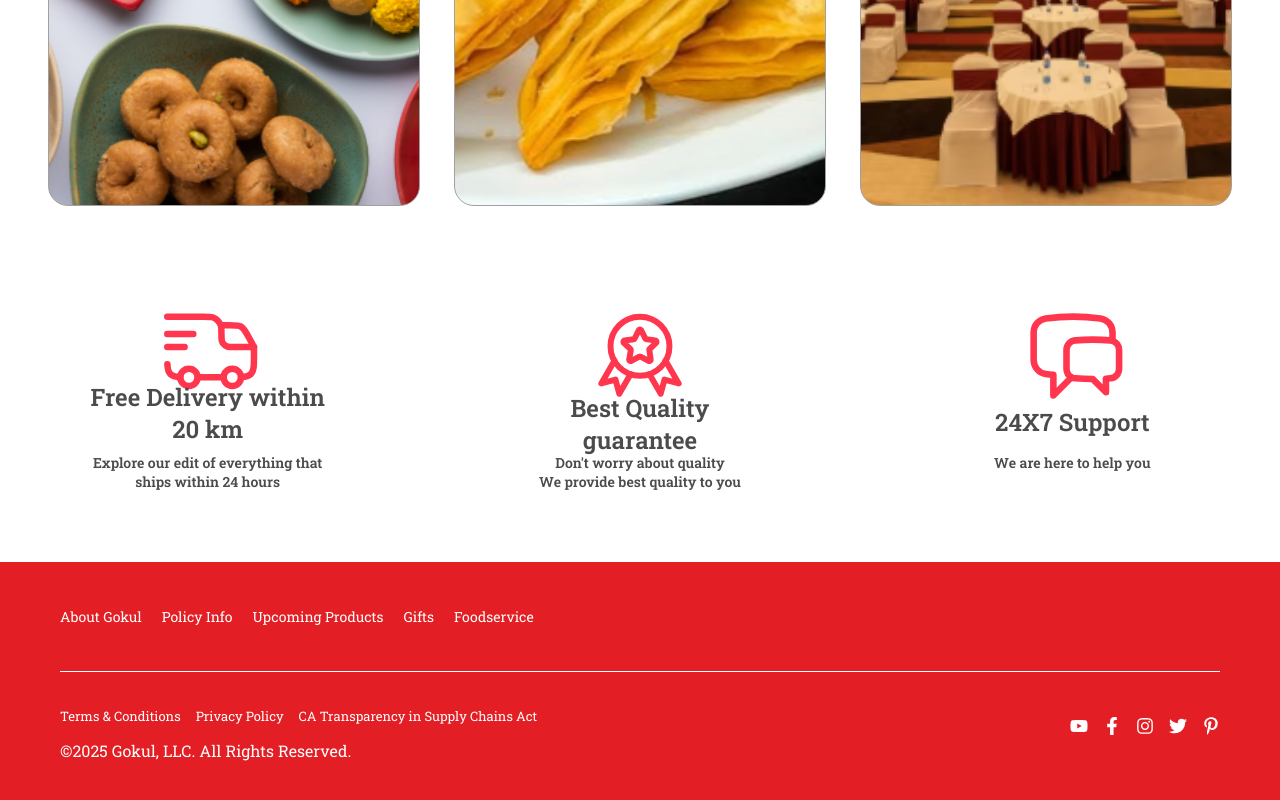
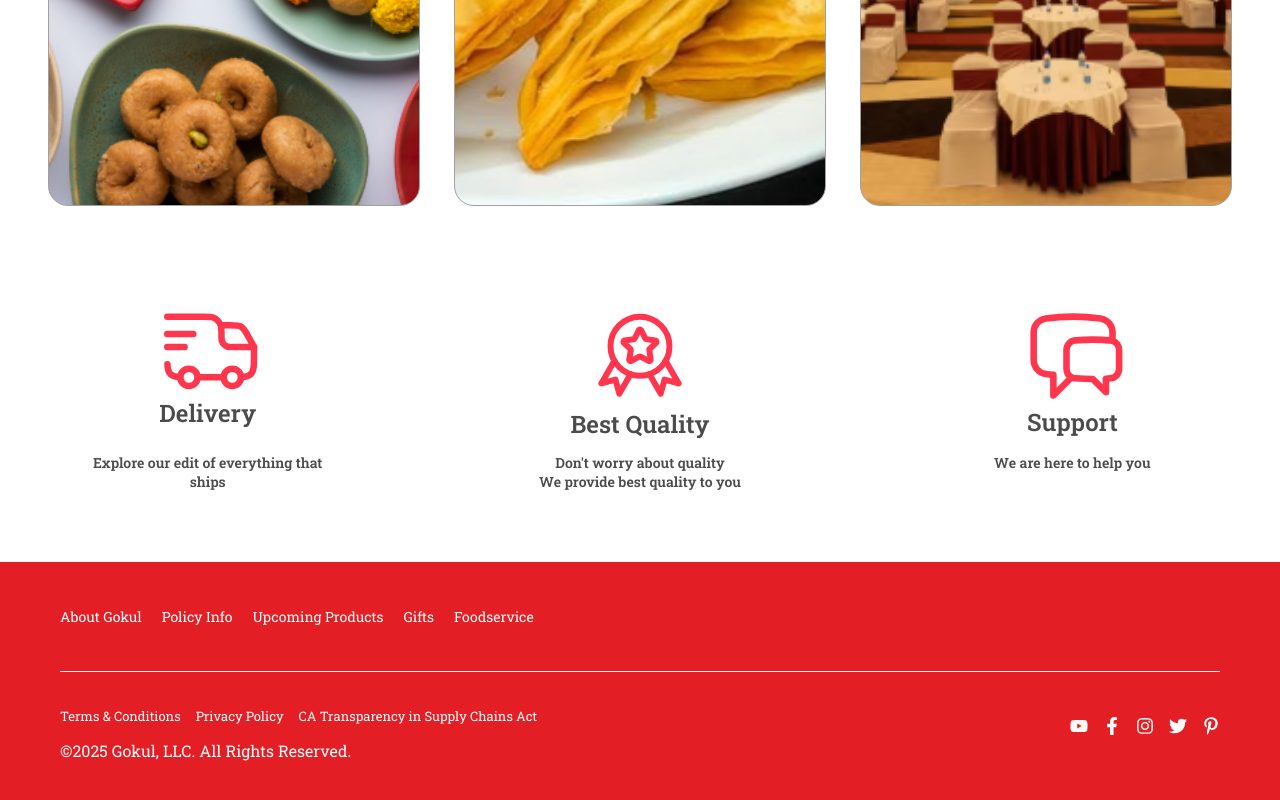
Before and after one commit to ranabadal/Gokul_personal, a React (Create React App) app in the folder client/: page /about in a window 1280 px wide. Shown: the part 2255-3055 px from the top of the page. Built offline with nearby package versions, Linux system fonts and the light colour scheme; a web font is replaced by a local one.

Commit message:
buttons fixed

```diff
--- a/client/src/components/facilities/facilities.jsx
+++ b/client/src/components/facilities/facilities.jsx
@@ -15,12 +15,12 @@ const Facilities = () => {
                 </div>
                 <div className={styles.facilities_section_left_mid}>
                     <span>
-                    Free Delivery within 20 km
+                    Delivery
                     </span>
                 </div>
                 <div className={styles.facilities_section_left_bottom}>
                     <span>
-                    Explore our edit of everything that ships within 24 hours
+                    Explore our edit of everything that ships
                     </span>
                 </div>
 
@@ -32,7 +32,7 @@ const Facilities = () => {
                 </div>
                 <div className={styles.facilities_section_middle_mid}>
                     <span>
-                     Best Quality guarantee
+                     Best Quality
                     </span>
                 </div>
                 <div className={styles.facilities_section_middle_bottom}>
@@ -48,7 +48,7 @@ const Facilities = () => {
                 </div>
                 <div className={styles.facilities_section_right_mid}>
                     <span>
-                    24X7 Support
+                  Support
                     </span>
                 </div>
                 <div className={styles.facilities_section_right_bottom}>
--- a/client/src/components/hero_section/hero_section.jsx
+++ b/client/src/components/hero_section/hero_section.jsx
@@ -217,17 +217,23 @@ const HeroSection = () => {
 
 
                         </p>
+                        <div className={styles.buttonsinhero}>
+                          <div className={styles.hero_section_right_buttons}>
+                <button className={styles.order_button} onClick={() => navigate("/products")}>Order Now</button>
+                <button className={styles.explore_button} onClick={() => navigate("/about")}>Explore More</button>
+            </div>
+            </div>
                     </div>
                     <button className={styles.hero_section_bttn_right} onClick={nextSlide}><span>&rarr;</span></button>
+                </div>
 
-                </div>
 
             </div>
 
-            <div className={styles.hero_section_right_buttons}>
+            {/* <div className={styles.hero_section_right_buttons}>
                 <button className={styles.order_button} onClick={() => navigate("/products")}>Order Now</button>
                 <button className={styles.explore_button} onClick={() => navigate("/about")}>Explore More</button>
-            </div>
+            </div> */}
 
             <div className={styles.hero_section_bottom_dots}>
                 {slides.map((_, index) => (
--- a/client/src/components/hero_section/hero_section.module.css
+++ b/client/src/components/hero_section/hero_section.module.css
@@ -52,6 +52,13 @@
     display: flex;
     flex-direction: column;
     align-items: center;
+}
+
+.buttonsinhero{
+    width: 100%;
+    display: flex;
+    justify-content: space-between;
+    margin-left: 150px;
 }
 
 .hero_section_left_div_1 {
```
